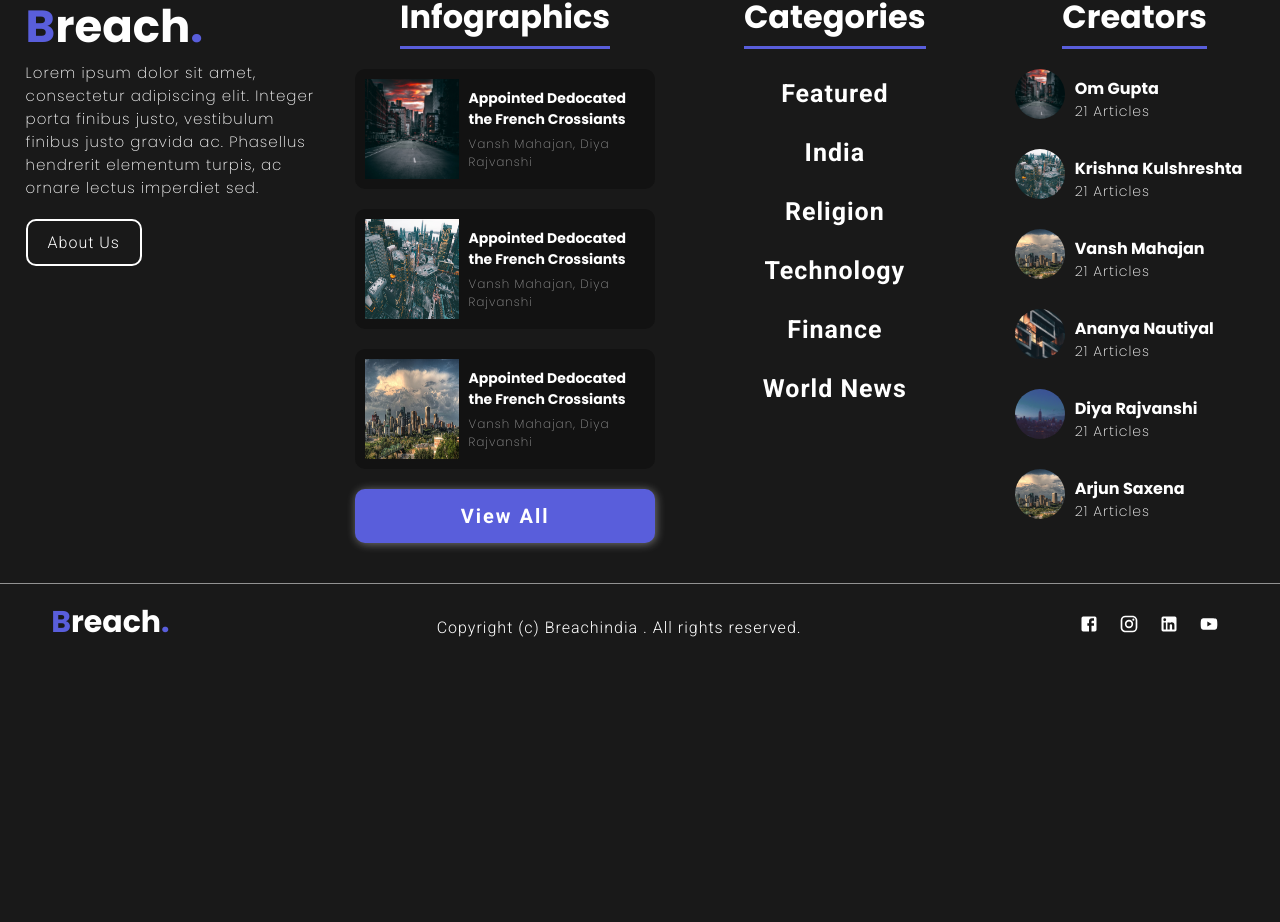
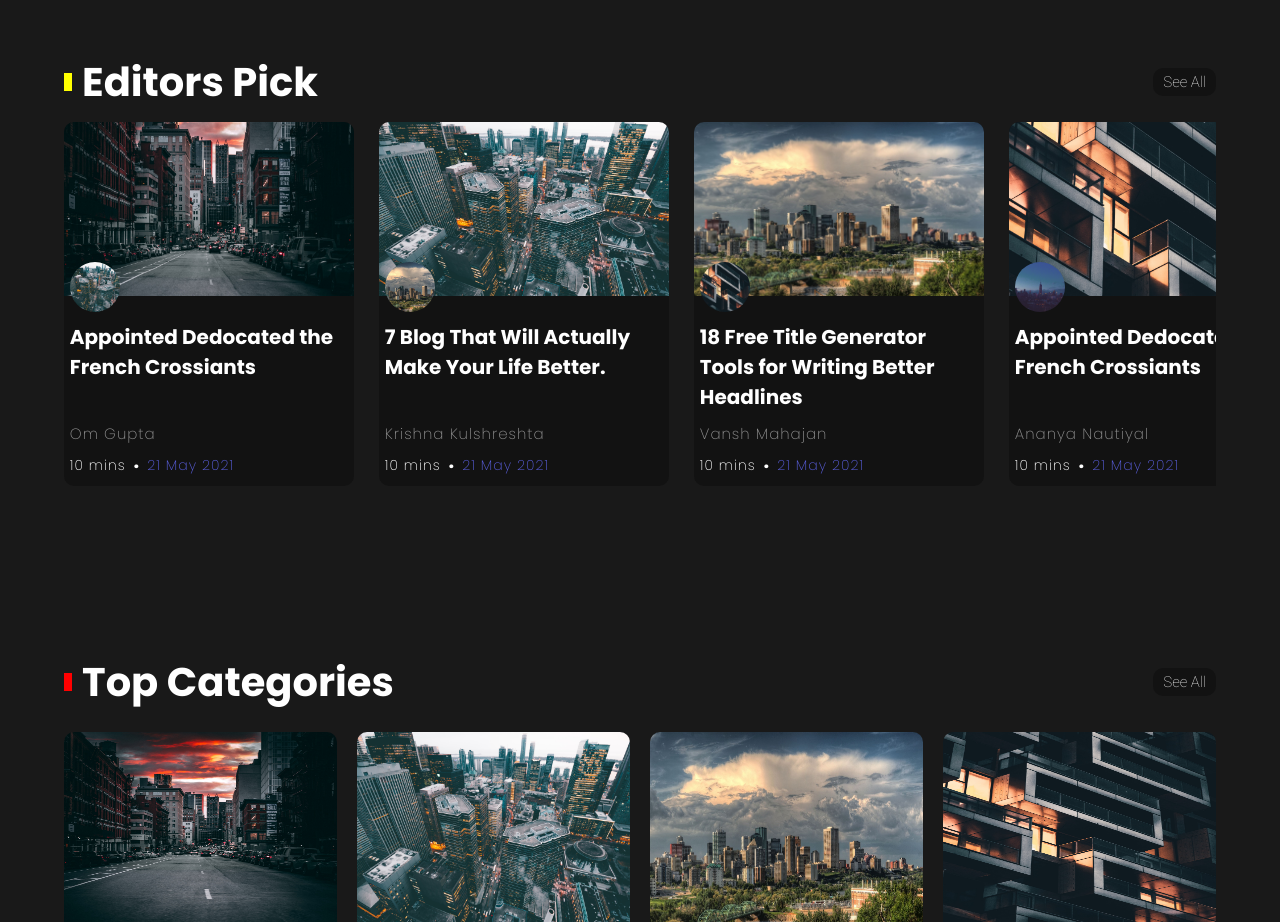
Before and after one commit to OmGuptaIND/breachv2.0, a Next.js app: page / in a window 1280 px wide. Shown: the part 1878-2800 px from the top of the page. Before the commit the page ends 2539 px from the top, so only its background shows below. Built offline with nearby package versions, Linux system fonts and the light colour scheme.

Commit message:
Added: Edtors and Categories

```diff
--- /dev/null
+++ b/components/CategoriesCard.js
@@ -0,0 +1,52 @@
+import styled from "styled-components";
+import Image from 'next/image';
+import blurEffect from "../utils/BlurEffect";
+import { useState } from "react";
+
+export default function CategoriesCard({doc}) {
+    const [view, setView] = useState(false);
+    return (
+        <Container onMouseEnter = {() => setView(true)} onMouseLeave = {() => setView(false)}>
+            <ImageContainer>
+                <ImageView placeholder='blur' blurDataURL={blurEffect} src = {doc.imgUrl} alt = 'err'  layout = 'fill' />
+                <OverLayHero view = {view} />
+            </ImageContainer>
+            <CategoryTitle>{doc.title}</CategoryTitle>
+        </Container>
+    )
+}
+
+const Container = styled.div`
+    width:100%;
+    height: 250px;
+    position: relative;
+    margin-top: 20px;
+    border-radius: 10px;
+`;
+const ImageContainer = styled.div`
+    position: relative;
+    width:100%;
+    height: 80%;
+    object-fit: cover;
+    border-radius: 10px;
+`;
+const ImageView = styled(Image)`
+    border-radius: 10px;
+`;
+const CategoryTitle = styled.h1`
+    font-size:25px;
+    margin-left: 5px;
+    margin-top: 5px;
+    cursor: pointer;
+`;
+
+const OverLayHero = styled.div`
+  position: absolute;
+  left: 0;
+  top: 0;
+  width: 100%;
+  height: 100%;
+  transition: all 0.6s ease-in-out;
+  cursor: pointer;
+  background-color: ${props => props.view ? "rgba(0, 0, 120, 0.5)" : 'none' }
+`;
--- /dev/null
+++ b/components/Homepage/EditorsPick.js
@@ -0,0 +1,18 @@
+import styled from "styled-components";
+import PageSection from '../../components/Partials/PageSection';
+import data from '../../Data/ArticlesData';
+import Slider from "../Slider/Slider";
+export default function EditorsPick() {
+    return (
+        <Container>
+            <PageSection color = 'yellow'>
+                <h1>Editors Pick</h1>
+            </PageSection>
+            <Slider data={data} />
+        </Container>
+    )
+}
+
+const Container = styled.div`
+    margin-bottom: 30px;
+`;
--- /dev/null
+++ b/components/Homepage/TopCategories.js
@@ -0,0 +1,59 @@
+import { useState } from "react";
+import styled from "styled-components";
+import PageSection from '../../components/Partials/PageSection';
+import { devicesSmall } from "../../devices";
+import CategoriesCard from "../CategoriesCard";
+export default function TopCategories() {
+    const [Data, setData] = useState([
+        {
+            id: Math.floor(Math.random() * 1000),
+            imgUrl: '/images/one.jpeg',
+            title: 'Religion'
+        },
+        {
+            id: Math.floor(Math.random() * 1000),
+            imgUrl: '/images/two.jpeg',
+            title: 'Technology'
+        },
+        {
+            id: Math.floor(Math.random() * 1000),
+            imgUrl: '/images/three.jpeg',
+            title: 'Finance'
+        },
+        {
+            id: Math.floor(Math.random() * 1000),
+            imgUrl: '/images/four.jpeg',
+            title: 'Politics'
+        },
+    ])
+    return (
+        <Container>
+            <PageSection color = 'red'>
+                <h1>Top Categories</h1>
+            </PageSection>
+            <CategoriedContainer>
+                {Data?.map(doc => <CategoriesCard doc={doc} />)}
+            </CategoriedContainer>
+        </Container>
+    )
+}
+
+const Container = styled.div`
+    margin-bottom: 30px;
+`;
+
+const CategoriedContainer = styled.div`
+    display: grid;
+    grid-template-columns: 1fr;
+    @media ${devicesSmall.tablet}
+    {
+        grid-template-columns: 1fr 1fr;
+        grid-gap: 20px ;
+    }
+
+    @media ${devicesSmall.laptop}
+    {
+        grid-template-columns: 1fr 1fr 1fr 1fr;
+        grid-gap: 20px ;
+    }
+`;
--- a/components/Partials/Footer.js
+++ b/components/Partials/Footer.js
@@ -119,12 +119,12 @@ const Container = styled.div`
     grid-template-columns: 1fr;
     border-top: 0.6px solid var(--color-under);
     border-bottom: 0.6px solid var(--color-under);
-    padding: 20px 2%;
+    padding: 40px 2%;
     grid-gap: 40px;
     transition: all 0.6s ease-in-out;
     @media ${devicesSmall.tablet}
     {
-        padding: 20px 2%;
+        padding: 50px 2%;
         grid-template-columns: 1fr 1fr;
         grid-gap: 30px;
     }
@@ -169,6 +169,11 @@ const AboutBtn = styled.button`
     margin-top: 20px;
     letter-spacing: 1px;
     cursor: pointer;
+    transition: all 0.6s ease-in-out;
+    :hover{
+        background-color: var(--color-btn);
+        border-color: var(--color-btn)
+    }
 `;
 
 const HeadContainer = styled.div`
--- a/components/Partials/PageSection.js
+++ b/components/Partials/PageSection.js
@@ -1,14 +1,14 @@
 import styled from "styled-components";
 import { device, devicesSmall } from "../../devices";
 
-export default function PageSection({children, color}) {
+export default function PageSection({children, color, show = true}) {
     return (
         <Container>
             <TitleContainer>
                 <SideBorder color = {color}/>
                 {children}
             </TitleContainer>
-            <ViewMore>
+            <ViewMore show = {show} >
                 <p>See All</p>
             </ViewMore>
         </Container>
@@ -41,6 +41,7 @@ const TitleContainer = styled.div`
 `;
 
 const ViewMore = styled.div`
+    display: ${props => props.show ? 'inline-block' : 'none'};
     >p{
         font-family: var(--font-assent);
         font-weight: 100;
--- a/components/Slider/Slider.js
+++ b/components/Slider/Slider.js
@@ -8,18 +8,19 @@ export default function Slider({data}) {
         <Container>
             <CardCarousal>
                 <SliderTrack>
-                    {data?.map( doc => <SliderCard key = {doc.id} imgUrl = {doc.imgUrl} text = {doc.text} /> )}
+                    {data?.map( doc => <SliderCard key = {doc.id} doc = {doc} /> )}
                 </SliderTrack>
             </CardCarousal>
         </Container>
     )
 }
 const Container = styled.div`
+    margin-top: 10px;
 `;
 
 const CardCarousal  = styled.div`
     width:100%;
     position: relative;
     overflow: hidden;
-    height:100vh
+    height: 50vh;
 `;
--- a/components/Slider/SliderCard.js
+++ b/components/Slider/SliderCard.js
@@ -1,8 +1,9 @@
 import styled from "styled-components";
 import Image from 'next/image';
 import blurEffect from "../../utils/BlurEffect";
+import { Avatar } from "@material-ui/core";
 
-export default function SliderCard({imgUrl, text}) {
+export default function SliderCard({doc}) {
   return (
     <Card>
       <ImageContainer>
@@ -10,24 +11,38 @@ export default function SliderCard({imgUrl, text}) {
           width='250px'
           height='150px'
           layout='responsive'
-          src={imgUrl}
+          src={doc?.imgUrl}
           alt='imageErr'
           placeholder='blur'
           blurDataURL={blurEffect}
         />
       </ImageContainer>
-      <p>
-        {text}
-      </p>
+      <CardContainer>
+        <AvatarImage src = {doc?.author?.authorimgUrl} alt = {doc?.author?.authorName} />
+        <CardData>
+          <h1>{doc.title}</h1>
+          <Author>{doc.author.authorName}</Author>
+          <ArticleData>
+            <p>{doc.readTime} mins</p>
+            <span>.</span>
+            <ReadTime>21 May 2021</ReadTime>
+          </ArticleData>
+        </CardData>
+      </CardContainer>
     </Card>
   );
 }
 const Card = styled.div`
-  width: 250px;
-  height: 285px;
+  user-select: none; /* supported by Chrome and Opera */
+  -webkit-user-select: none; /* Safari */
+  -khtml-user-select: none; /* Konqueror HTML */
+  -moz-user-select: none; /* Firefox */
+  -ms-user-select: none; /* Internet Explorer/Edge */
+  width: 290px;
+  height: auto;
   background-color: white;
   border-radius: 10px;
-  margin-right: 20px;
+  margin-right: 25px;
   background-color: #121212;
   display: flex;
   align-items: center;
@@ -57,3 +72,56 @@ const ImageDiv = styled(Image)`
   border-radius: 10px 10px 0px 0px;
   object-fit: cover;
 `;
+
+
+
+const CardContainer = styled.div`
+  margin-top: -10px;
+  padding: 0px 2%;
+  margin-bottom: 10px;
+`;
+
+const ArticleData = styled.div`
+  display: flex;
+  align-items: center;
+  >p{
+    font-size: 14px;
+    font-weight: 200;
+    letter-spacing: 1px;
+    margin-top: 10px;
+  }
+  >span{
+    margin: 0px 8px;
+    font-size: 20px;
+    font-weight: bold;
+  }
+`;
+const Author = styled.p`
+  color: var(--color-under);
+  font-weight: 200;
+  margin-top: 10px;
+  letter-spacing:1px;
+`;
+const ReadTime = styled.p`
+  font-weight: bold;
+  color: var(--color-btn);
+`;
+const CardData = styled.div`
+  > h1 {
+    font-size: 20px;
+    margin-bottom: 10px;
+    height: 90px;
+  }
+  > p {
+    font-size: 15px;
+    font-weight: 200;
+    letter-spacing: 1px;
+  }
+`;
+const AvatarImage = styled(Avatar)`
+  margin-bottom: 10px;
+  &&&{
+    width:50px;
+    height:50px
+  }
+`;
--- a/pages/index.js
+++ b/pages/index.js
@@ -2,7 +2,9 @@ import Head from 'next/head'
 import Image from 'next/image'
 import styled from 'styled-components';
 import HeroPage from '../components/HeroPage';
+import EditorsPick from '../components/Homepage/EditorsPick';
 import Recent from '../components/Homepage/Recent';
+import TopCategories from '../components/Homepage/TopCategories';
 import { devicesSmall } from '../devices';
 export default function Home() {
   return (
@@ -10,6 +12,12 @@ export default function Home() {
       <HeroPage />
       <SectionContainer>
         <Recent />
+      </SectionContainer>
+      <SectionContainer>
+        <EditorsPick />
+      </SectionContainer>
+      <SectionContainer>
+        <TopCategories />
       </SectionContainer>
     </Container>
   )
@@ -24,5 +32,6 @@ const SectionContainer = styled.div`
     @media ${devicesSmall.tablet}
     {
         padding: 20px 5%;
+        margin-bottom: 60px;
     }
 `;
```
